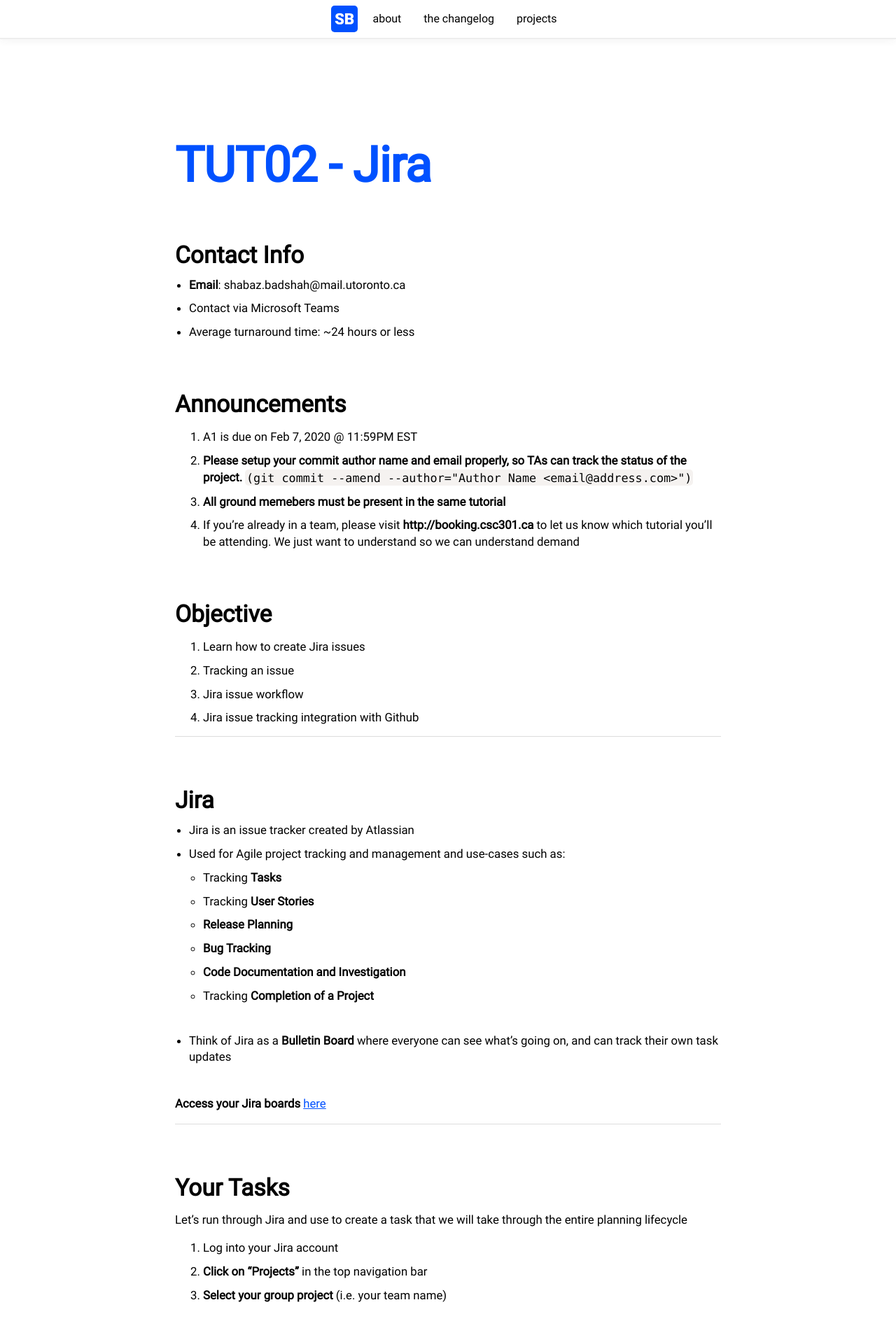
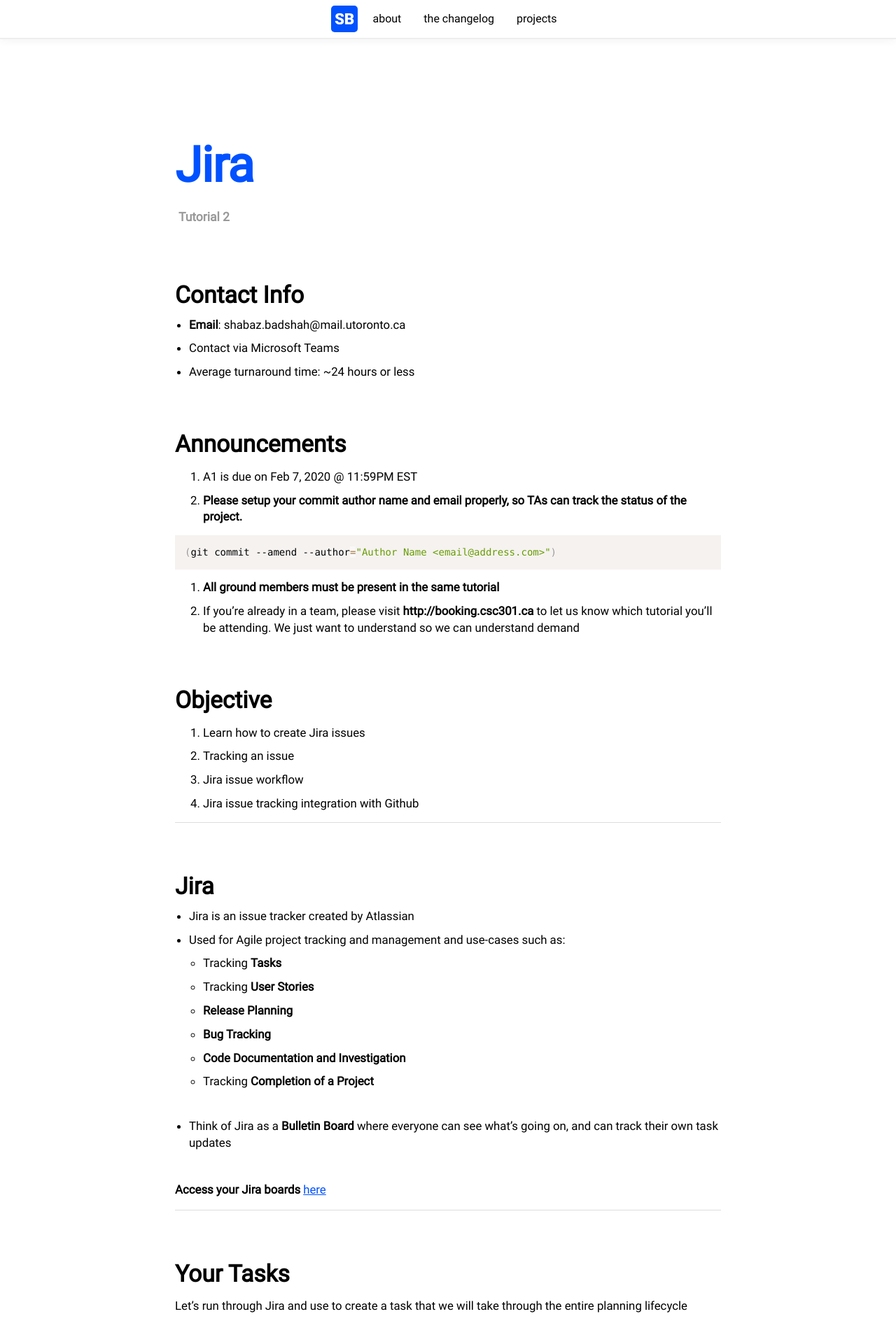
Before and after one commit to ShabazBadshah/shabazbadshah.com, a Jekyll site: the page built from _posts/301-notes/2020-01-23-tut02.md, in a window 1280 px wide. Shown: the top 1898 px of the page at 70% size. Built offline with Jekyll 4.4.1, drawn with Linux system fonts in a browser that asks for light colours.

Commit message:
Minor note edits

````diff
--- a/_posts/301-notes/2020-01-23-tut02.md
+++ b/_posts/301-notes/2020-01-23-tut02.md
@@ -5,7 +5,10 @@
 category: 301-notes
 
 ---
-# TUT02 - Jira
+# Jira
+
+Tutorial 2 {#date}
+---
 
 ## Contact Info
 
@@ -16,8 +19,13 @@
 ## Announcements
 
 1. A1 is due on Feb 7, 2020 @ 11:59PM EST
-2. **Please setup your commit author name and email properly, so TAs can track the status of the project.** `(git commit --amend --author="Author Name <email@address.com>")`
-3. **All ground memebers must be present in the same tutorial**
+2. **Please setup your commit author name and email properly, so TAs can track the status of the project.**
+
+```shell
+(git commit --amend --author="Author Name <email@address.com>")
+```
+
+3. **All ground members must be present in the same tutorial**
 4. If you're already in a team, please visit **http://booking.csc301.ca** to let us know which tutorial you'll be attending. We just want to understand so we can understand demand
 
 ## Objective
````
Also changed, not shown: _posts/301-notes/2020-01-30-tut03.md (+6 -2 lines).
